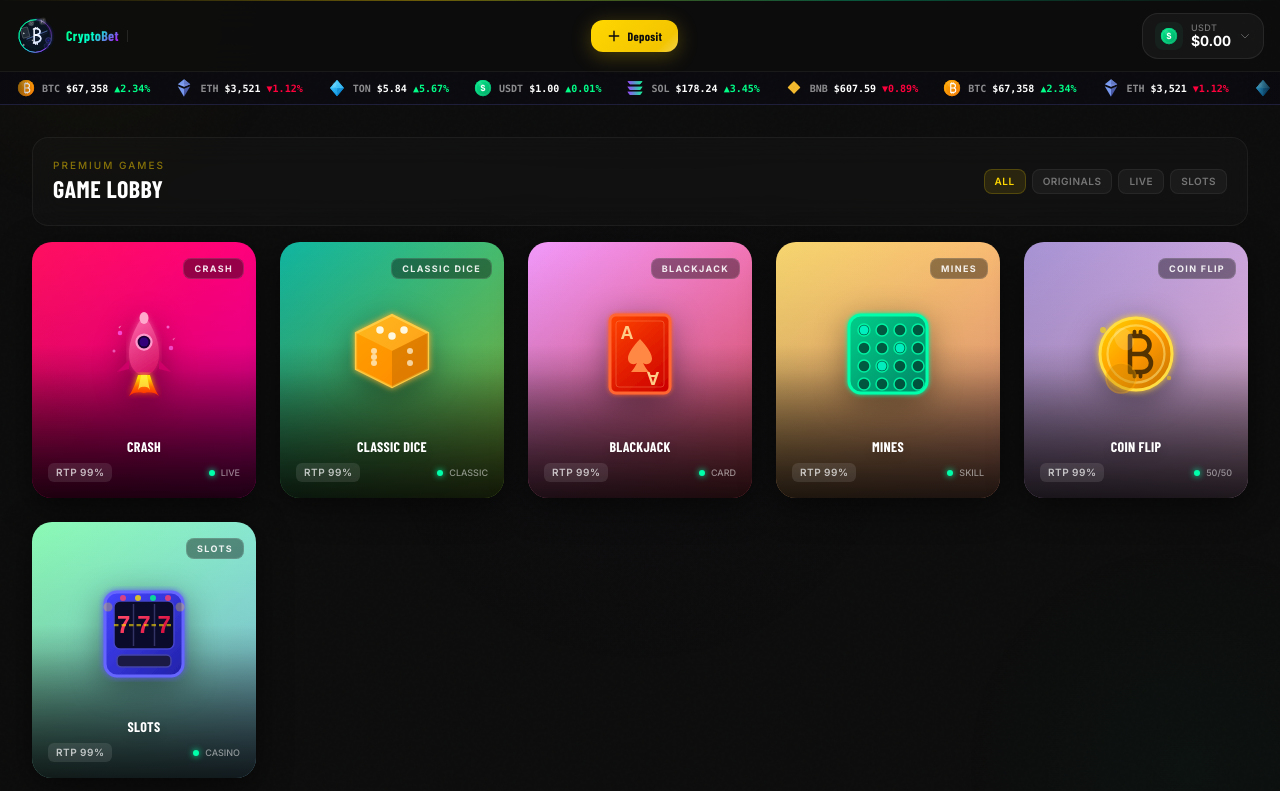
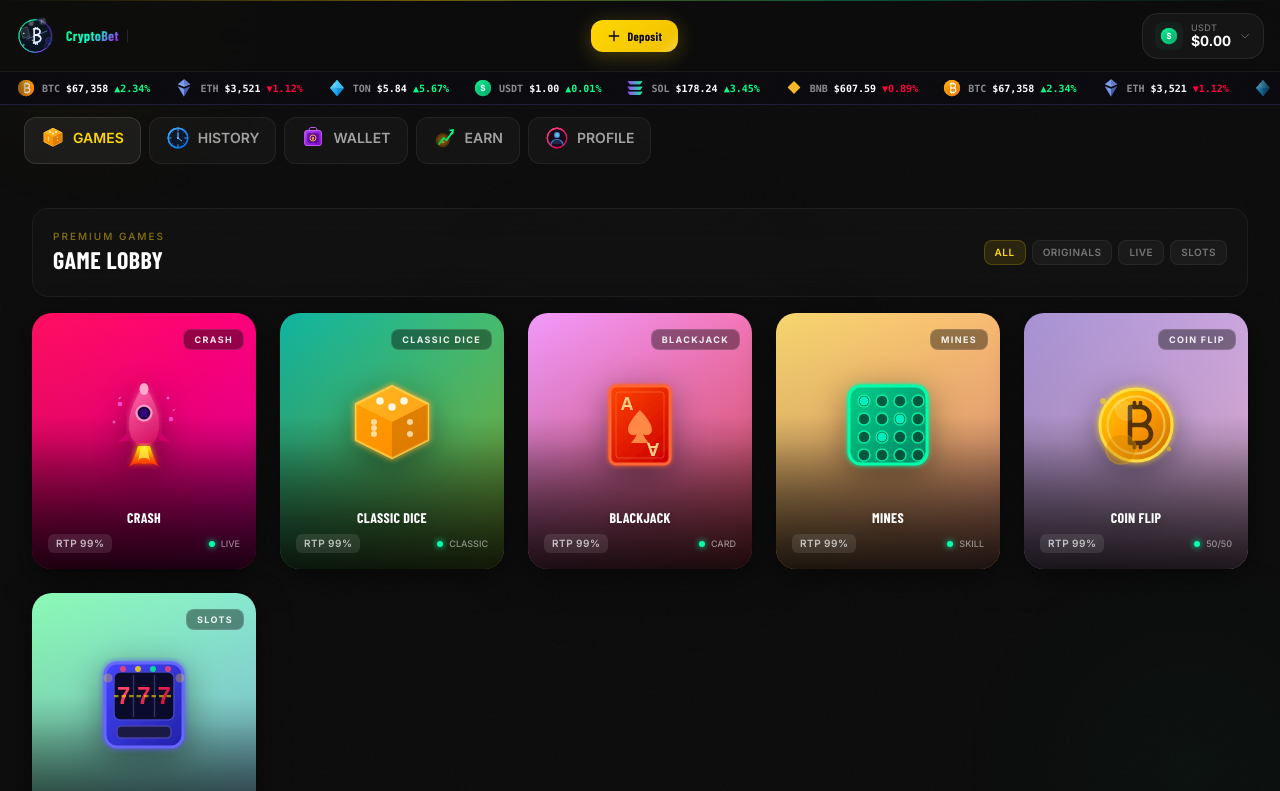
Before and after one commit to gavrilko2016-coder/v4, a React (Vite) app in the folder examineV3/: page / in a window 1280 px wide. Shown: the top 791 px of the page. Built offline with nearby package versions, Linux system fonts and the light colour scheme; a web font is replaced by a local one.

Commit message:
Add files via upload

```diff
--- a/examineV3/src/App.tsx
+++ b/examineV3/src/App.tsx
@@ -361,6 +361,36 @@ function AppInner() {
       <PremiumBackground />
       <Header />
       <CryptoPriceTicker />
+      <div className="hidden lg:block relative z-40">
+        <div className="max-w-[1920px] mx-auto px-6 py-3">
+          <div className="flex items-center gap-2">
+            {NAV_TABS.map(tab => {
+              const isActive = activeTab === tab.id;
+              return (
+                <button
+                  key={tab.id}
+                  onClick={() => {
+                    playNavSwitch();
+                    if (tab.id !== 'games') { stopAllGameSounds(); setActiveGame(null); }
+                    setActiveTab(tab.id as Tab);
+                  }}
+                  className="px-4 py-2 rounded-xl font-semibold text-sm transition-all"
+                  style={
+                    isActive
+                      ? { background: 'rgba(255,255,255,0.06)', border: '1px solid rgba(255,255,255,0.12)', color: tab.color }
+                      : { background: 'rgba(255,255,255,0.03)', border: '1px solid rgba(255,255,255,0.06)', color: 'rgba(255,255,255,0.6)' }
+                  }
+                >
+                  <span className="inline-flex items-center gap-2">
+                    <span style={{ color: isActive ? tab.color : 'inherit' }}>{tab.icon}</span>
+                    {tab.label.toUpperCase()}
+                  </span>
+                </button>
+              );
+            })}
+          </div>
+        </div>
+      </div>
 
       <main className="flex-1 overflow-y-auto pb-28 lg:pb-6 relative z-10">
 
```
